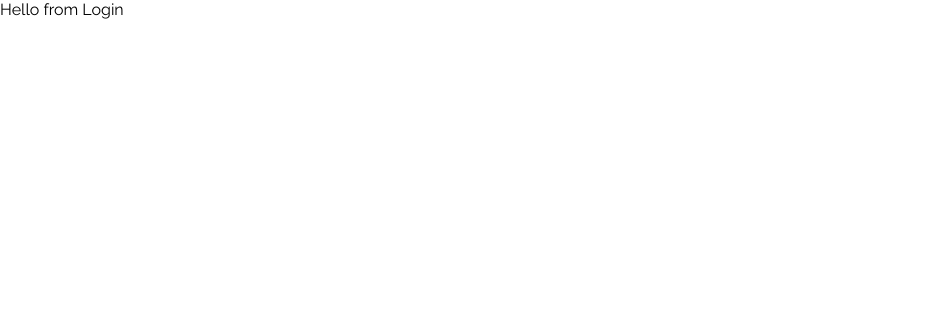
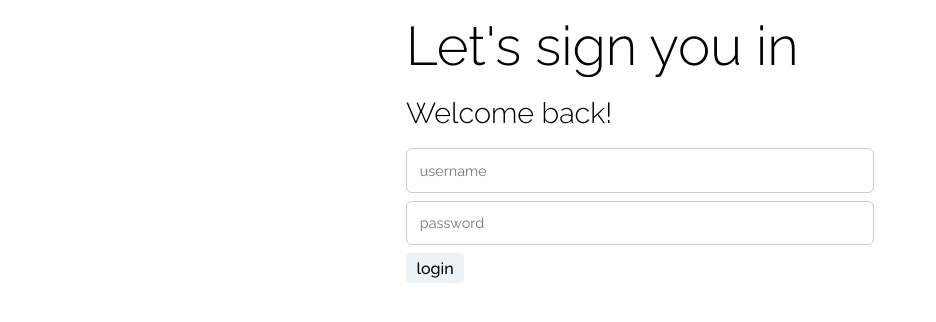
Before and after one commit to guilehm/solid-drop, a React (Create React App) app: page /login in a window 1280 px wide. Shown: the top 322 px of the page, without its empty margins (0-936 px from the left). Built offline with nearby package versions, Linux system fonts and the light colour scheme; no server answers.

Commit message:
create login component

```diff
--- a/src/components/Login/Login.tsx
+++ b/src/components/Login/Login.tsx
@@ -1,6 +1,89 @@
+import { useForm } from "react-hook-form"
+import { Axios, AxiosError, AxiosResponse } from "axios"
+import { useCookies } from "react-cookie"
+import { ToastContainer, toast } from "react-toastify"
+import ApiService, { LoginResponseData } from "../../services/api-service"
+import Button from "../Button"
+import Container from "../Container"
+import * as S from "../Register/Register.styles"
+import { ACCESS_TOKEN_LIFETIME, REFRESH_TOKEN_LIFETIME } from "../../settings"
+
+const Api = new ApiService()
+
+type FormData = {
+  username: string
+  password: string
+}
+
 const Login = () => {
+
+  const { register, handleSubmit, formState: { errors } } = useForm<FormData>({ reValidateMode: "onBlur", })
+  const [, setCookie,] = useCookies(["token", "refresh"])
+
+  const onSubmit = (values: FormData) => {
+    const handleError = (error: AxiosError) => {
+      if (error.response?.status === 404) toast.error("user not found")
+      if (error.response?.status === 400) toast.error("invalid password")
+      if (error.response?.status === 500) toast.error("could not log you in")
+    }
+
+    const handleSuccess = (res: AxiosResponse<LoginResponseData>) => {
+      setCookie("token", res.data.token, {
+        path: "/",
+        maxAge: ACCESS_TOKEN_LIFETIME,
+        sameSite: true,
+      })
+      setCookie("refresh", res.data.refresh_token, {
+        path: "/",
+        maxAge: REFRESH_TOKEN_LIFETIME,
+        sameSite: true,
+      })
+      toast.success("logged in!")
+      // TODO: redirect user
+    }
+
+    Api.login(values.username, values.password)
+      .then(handleSuccess)
+      .catch(handleError)
+
+  }
+
   return (
-    <div>Hello from Login</div>
+    <Container>
+      <S.Title>{"Let's sign you in"}</S.Title>
+      <S.Subtitle>{"Welcome back!"}</S.Subtitle>
+      <ToastContainer
+        autoClose={2000}
+        position="bottom-center"
+      />
+
+      <S.Form onSubmit={handleSubmit(onSubmit)}>
+        <S.Input
+          placeholder="username"
+          autoComplete="username"
+          {...register("username", {
+            required: "please enter your username",
+            minLength: { value: 3, message: "min length is 3" },
+            maxLength: { value: 50, message: "max length is 50" },
+          })} />
+        {errors.username && <S.Error>{errors.username.message}</S.Error>}
+
+        <S.Input
+          placeholder="password"
+          type="password"
+          autoComplete="current-password"
+          {...register("password", {
+            required: "please enter your password",
+            minLength: { value: 5, message: "min length is 5" },
+          })} />
+        {errors.password && <S.Error>{errors.password.message}</S.Error>}
+
+        <S.List>
+          <Button margin={"8px 8px 0 0"} color={"black"} bgColor={"#edf2f7"}>{"login"}</Button>
+        </S.List>
+
+      </S.Form>
+    </Container>
   )
 }
 
```
